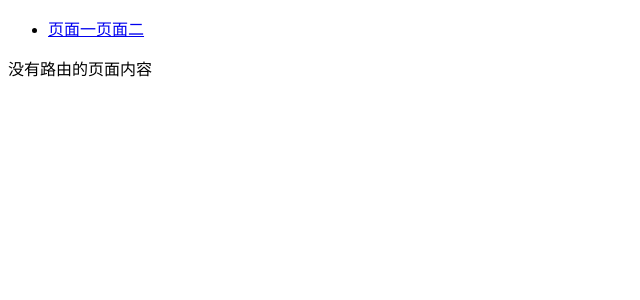
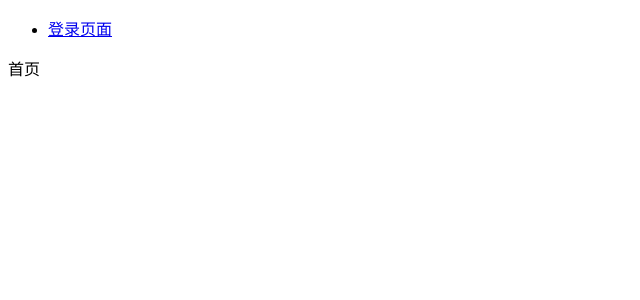
Before and after one commit to PlumDong/react-demo-heima, a React (Create React App) app: page / in a window 1280 px wide. Shown: the top 300 px of the page, without its empty margins (0-640 px from the left). Built offline with nearby package versions, Linux system fonts and the light colour scheme.

Commit message:
5. React路由-路由匹配模式

```diff
--- a/src/App.jsx
+++ b/src/App.jsx
@@ -3,6 +3,8 @@ import {BrowserRouter as Router, Route, Link} from 'react-router-dom'
 const First = () => <p>页面一的页面内容</p>
 const Tow = () => <p>页面二的页面内容</p>
 const All = () => <p>没有路由的页面内容</p>
+const Home = () => <p>首页</p>
+const Login = () => <p>登录页</p>
 
 const App = () => {
     return (
@@ -13,8 +15,7 @@ const App = () => {
                         {/*
                         to属性：浏览器地址栏中的pathname（location.pathname）
                             */}
-                        <Link to="/first">页面一</Link>
-                        <Link to="/tow">页面二</Link>
+                        <Link to="/login">登录页面</Link>
                     </li>
                 </ul>
 
@@ -23,9 +24,9 @@ const App = () => {
                   component属性：展示的组件
                   Route 组件写在哪，渲染出来的组件就展示在哪
                 */}
-                <Route path="/first"><First></First></Route>
-                <Route path="/tow" component={Tow}></Route>
-                <Route component={All}></Route>
+                <Route path="/" component={Home} />
+                <Route path="/login" component={Login} />
+
             </div>
         </Router>
     )
```
